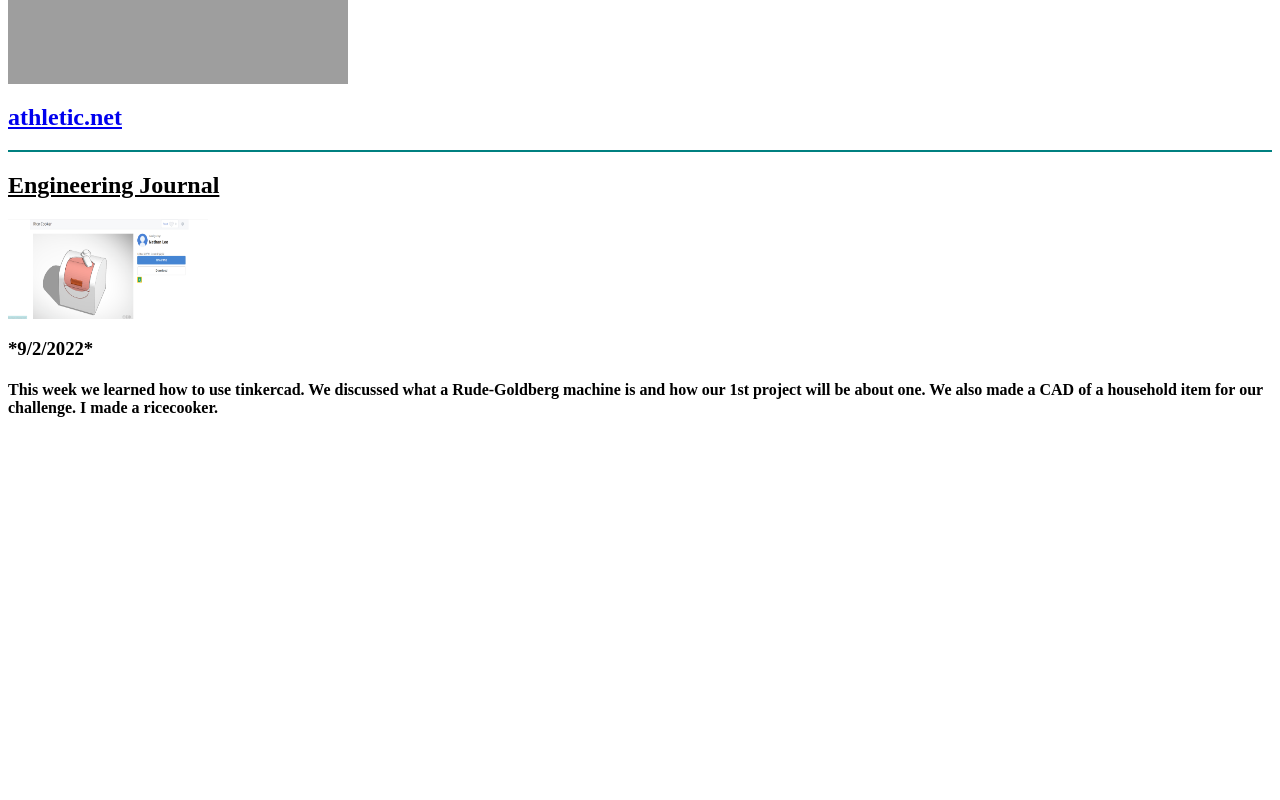
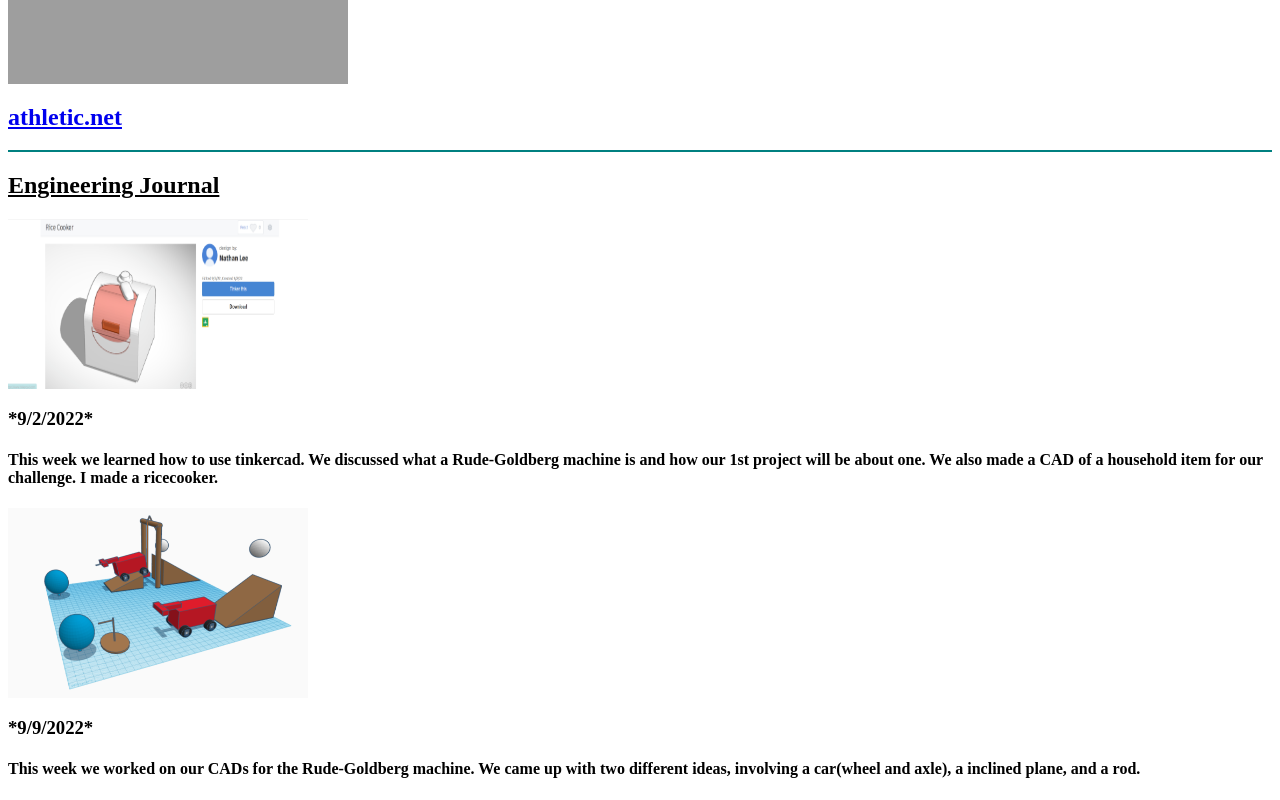
Before and after one commit to NathanLee0623/Engineering, a plain HTML site: page index.html in a window 1280 px wide. Shown: the part 479-1279 px from the top of the page. Before the commit the page ends 917 px from the top, so only its background shows below. Drawn offline with Linux system fonts and the light colour scheme; grey boxes are pictures that could not be loaded.

Commit message:
2nd Journal Entry

```diff
--- a/index.html
+++ b/index.html
@@ -20,7 +20,12 @@
     <hr style = "border: 1px solid Teal;">
     <h2> <u> Engineering Journal </u></h2>
 
-    <img src = "Rice Cooker CAD.png" width = "200", height = "100">
+    <img src = "Rice Cooker CAD.png" width = "300", height = "170">
     <h3> <b>*9/2/2022*</b>  </h3>
     <h4> This week we learned how to use tinkercad. We discussed what a Rude-Goldberg machine is and how our 1st project will be about one. We also made a CAD of a household item for our challenge. I made a ricecooker. </h4>
+    <img src = "rg cad.png" width = "300", height = "190" >
+    <h3><b>*9/9/2022*</b></h3>
+    <h4> This week we worked on our CADs for the Rude-Goldberg machine. We came up with two different ideas, involving a car(wheel and axle), a inclined plane, and a rod.</h4>
+
+
 </html>
```
Also changed, not shown: rg cad.png (added).
